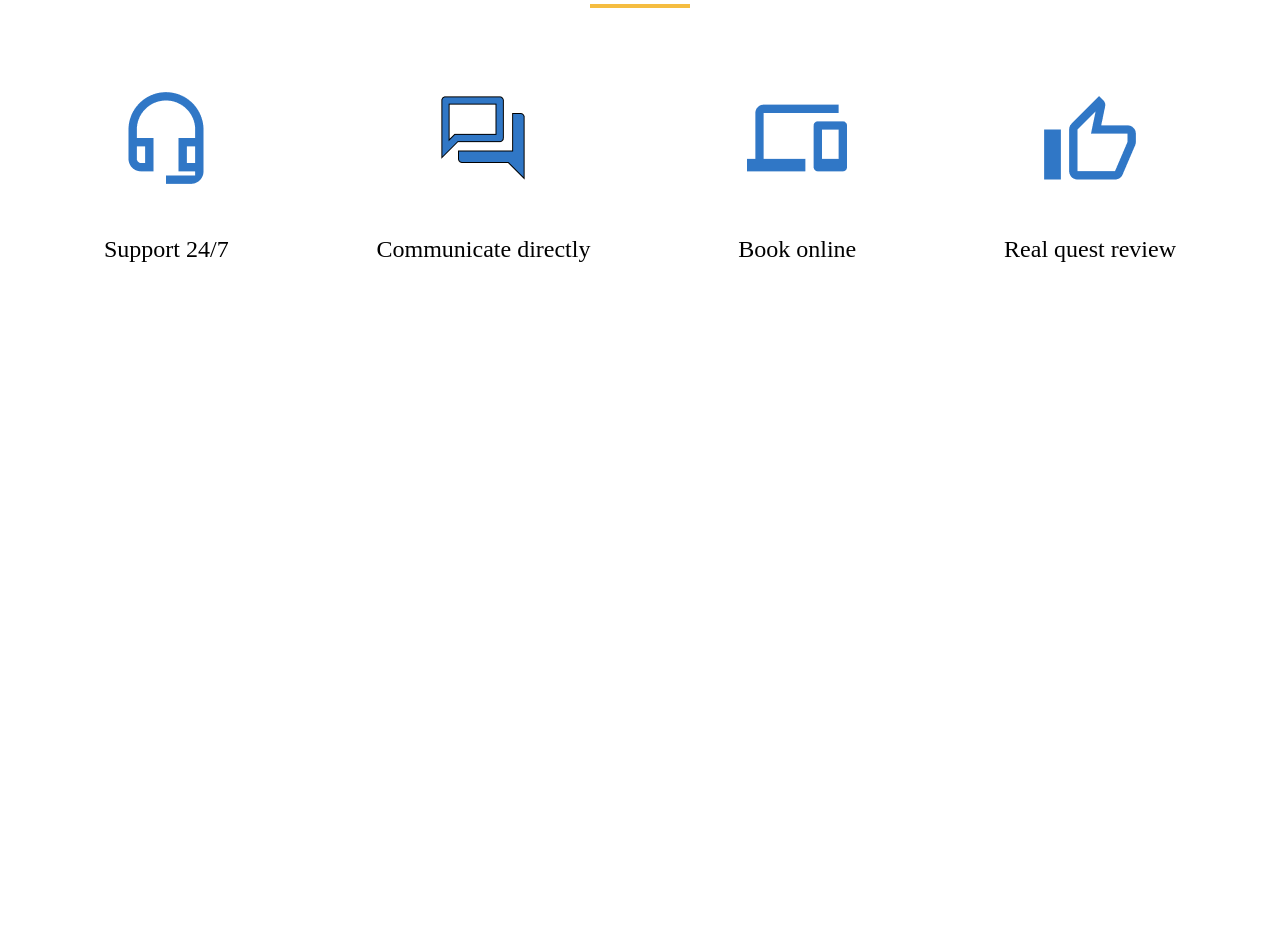
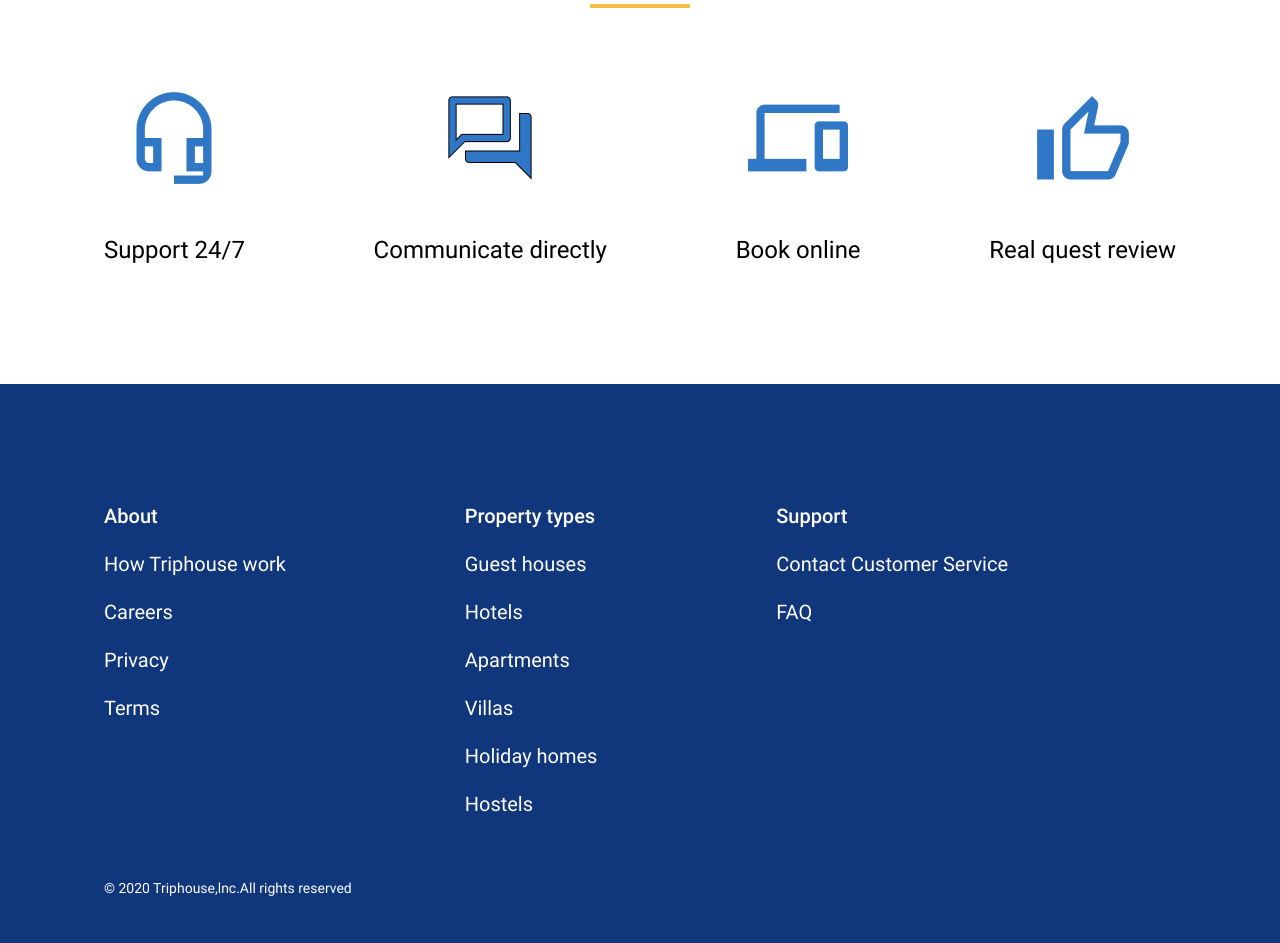
Before and after one commit to Anastasia-Tumilovich/if-html, a plain HTML site: page Triphouse-project/index.html in a window 1280 px wide. Shown: the part 183-1126 px from the top of the page. Before the commit the page ends 800 px from the top, so only its background shows below. Drawn offline with Linux system fonts and the light colour scheme.

Commit message:
uploaded fonts and added footer (#4)

```diff
--- /dev/null
+++ b/Triphouse-project/fonts.css
@@ -0,0 +1,59 @@
+@font-face {
+  font-family: "Roboto Thin";
+  src: url(./fonts/Roboto-Thin.ttf);
+}
+
+@font-face {
+  font-family: "Roboto Thin Italic";
+  src: url(./fonts/Roboto-ThinItalic.ttf);
+}
+
+@font-face {
+  font-family: "Roboto Light";
+  src: url(./fonts/Roboto-Light.ttf);
+}
+
+@font-face {
+  font-family: "Roboto Light Italic";
+  src: url(./fonts/Roboto-LightItalic.ttf);
+}
+
+@font-face {
+  font-family: "Roboto Regular";
+  src: url(./fonts/Roboto-Regular.ttf);
+}
+
+@font-face {
+  font-family: "Roboto Regular Italic";
+  src: url(./fonts/Roboto-Italic.ttf);
+}
+
+@font-face {
+  font-family: "Roboto Medium";
+  src: url(./fonts/Roboto-Medium.ttf);
+}
+
+@font-face {
+  font-family: "Roboto Medium Italic";
+  src: url(./fonts/Roboto-MediumItalic.ttf);
+}
+
+@font-face {
+  font-family: "Roboto Bold";
+  src: url(./fonts/Roboto-Bold.ttf);
+}
+
+@font-face {
+  font-family: "Roboto Bold Italic";
+  src: url(./fonts/Roboto-BoldItalic.ttf);
+}
+
+@font-face {
+  font-family: "Roboto Black";
+  src: url(./fonts/Roboto-Black.ttf);
+}
+
+@font-face {
+  font-family: "Roboto Black Italic";
+  src: url(./fonts/Roboto-BlackItalic.ttf);
+}
--- a/Triphouse-project/index.html
+++ b/Triphouse-project/index.html
@@ -5,6 +5,7 @@
     <meta http-equiv="X-UA-Compatible" content="IE=edge"/>
     <meta name="viewport" content="width=device-width, initial-scale=1.0"/>
     <title>Document</title>
+    <link rel="stylesheet" href="./fonts.css">
     <link rel="stylesheet" href="./style.css"/>
 </head>
 <body>
@@ -43,5 +44,70 @@
             </div>
         </section>
     </main>
+    <footer>
+        <div class="footer__wrapper">
+            <div class="logo">
+                <img src="./images/logo.svg" alt="logo">
+            </div>
+            <div class="footer__navigation">
+                <nav class="navigation">
+                    <ul class="navigation__list">
+                        <li class="navigation__item">
+                            <a href="#">About</a>
+                            <ul>
+                                <li>
+                                    <a href="#">How Triphouse work</a>
+                                </li>
+                                <li>
+                                    <a href="#">Careers</a>
+                                </li>
+                                <li>
+                                    <a href="#">Privacy</a>
+                                </li>
+                                <li>
+                                    <a href="#">Terms</a>
+                                </li>
+                            </ul>
+                        </li>
+                        <li class="navigation__item">
+                            <a href="#">Property types</a>
+                            <ul>
+                                <li>
+                                    <a href="#">Guest houses</a>
+                                </li>
+                                <li>
+                                    <a href="#">Hotels</a>
+                                </li>
+                                <li>
+                                    <a href="#">Apartments</a>
+                                </li>
+                                <li>
+                                    <a href="#">Villas</a>
+                                </li>
+                                <li>
+                                    <a href="#">Holiday homes</a>
+                                </li>
+                                <li>
+                                    <a href="#">Hostels</a>
+                                </li>
+                            </ul>
+                        </li>
+                        <li class="navigation__item">
+                            <a href="#">Support</a>
+                            <ul>
+                                <li>
+                                    <a href="#">Contact Customer Service</a>
+                                </li>
+                                <li>
+                                    <a href="#">FAQ</a>
+                                </li>
+                            </ul>
+                        </li>
+                    </ul>
+                </nav>
+                <p>&copy; 2020 Triphouse,lnc.All rights reserved</p>
+            </div>
+        </div>
+    </footer>
 </body>
 </html>
--- a/Triphouse-project/style.css
+++ b/Triphouse-project/style.css
@@ -14,6 +14,7 @@ body {
 }
 
 .offer__title {
+    font-family: "Roboto Medium";
     font-size: 40px;
     text-align: center;
 }
@@ -33,6 +34,7 @@ body {
 }
 
 .item p {
+    font-family: "Roboto Regular";
     text-align: center;
     font-size: 24px;
     margin-top: 48px;
@@ -47,9 +49,111 @@ body {
     margin: 0 auto;
 }
 
+footer {
+    background: #10367C;
+}
+
+.footer__wrapper {
+    padding: 120px 272px 120px 104px;
+}
+
+.logo {
+    display: none;
+}
+
+.navigation li {
+    list-style-type: none;
+}
+
+.navigation__list {
+    display: flex;
+    justify-content: space-between;
+}
+
+.navigation__item>a {
+    font-family: "Roboto Medium";
+    font-size: 20px;
+}
+
+.navigation__list ul {
+    margin-top: 24px;
+}
+
+.navigation__list ul li:not(:last-child) {
+    margin-bottom: 24px;
+}
+
+.navigation a {
+    text-decoration: none;
+    color: #ffffff;
+}
+
+.navigation__item li a {
+    font-family: "Roboto Regular";
+    font-size: 20px;
+}
+
+.footer__navigation p {
+    color: #ffffff;
+    margin-top: 64px;
+    font-family: "Roboto Regular";
+    font-size: 14px;
+}
+
 @media (max-width: 360px) {
+    .offer__wrapper {
+        padding: 24px 73px 40px;
+    }
+
+    .offer__title {
+        font-size: 28px;
+    }
+
+    .line {
+        display: none;
+    }
+
     .items {
         flex: 1 100px;
         flex-flow: column;
     }
+
+    .item__icon {
+        width: 70px;
+        height: 70px;
+    }
+
+    .item__icon img {
+        width: 100%;
+        height: 100%;
+    }
+
+    .item p {
+        margin: 16px 0 32px;
+        font-size: 15px;
+    }
+
+    .footer__wrapper {
+        padding: 40px 68px 40px 67px;
+    }
+
+    .navigation__item>a {
+        font-size: 15px;
+        text-decoration: underline;
+    }
+
+    .logo {
+        display: block;
+        text-align: center;
+        margin-bottom: 40px;
+    }
+
+    .navigation__item ul {
+        display: none;
+    }
+
+    .footer__navigation p {
+        font-size: 12px;
+        margin-top: 32px;
+    }
 }
```
Also changed, not shown: Triphouse-project/fonts/Roboto-Black.ttf (added), Triphouse-project/fonts/Roboto-BlackItalic.ttf (added), Triphouse-project/fonts/Roboto-Bold.ttf (added), Triphouse-project/fonts/Roboto-BoldItalic.ttf (added), Triphouse-project/fonts/Roboto-Italic.ttf (added), Triphouse-project/fonts/Roboto-Light.ttf (added), Triphouse-project/fonts/Roboto-LightItalic.ttf (added), Triphouse-project/fonts/Roboto-Medium.ttf (added), Triphouse-project/fonts/Roboto-MediumItalic.ttf (added), Triphouse-project/fonts/Roboto-Regular.ttf (added), Triphouse-project/fonts/Roboto-Thin.ttf (added), Triphouse-project/fonts/Roboto-ThinItalic.ttf (added), Triphouse-project/images/logo.svg (added).
